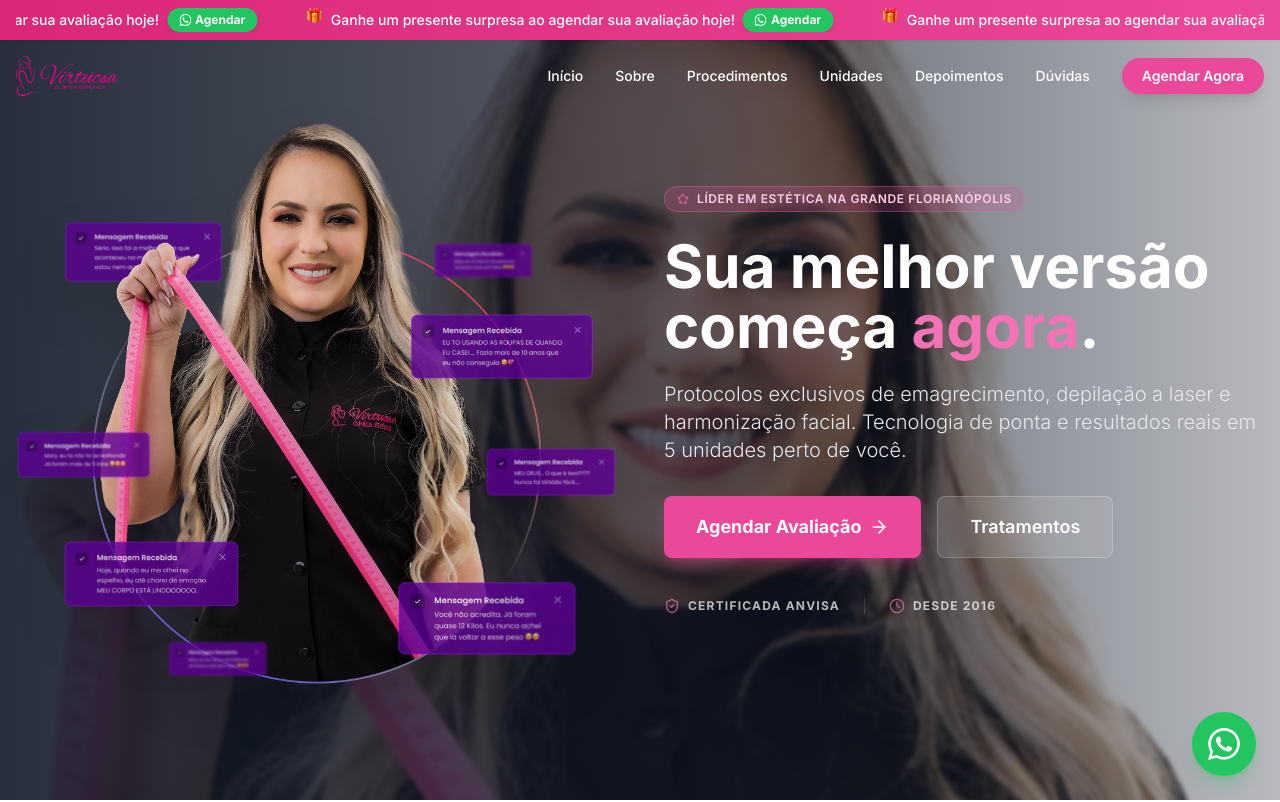
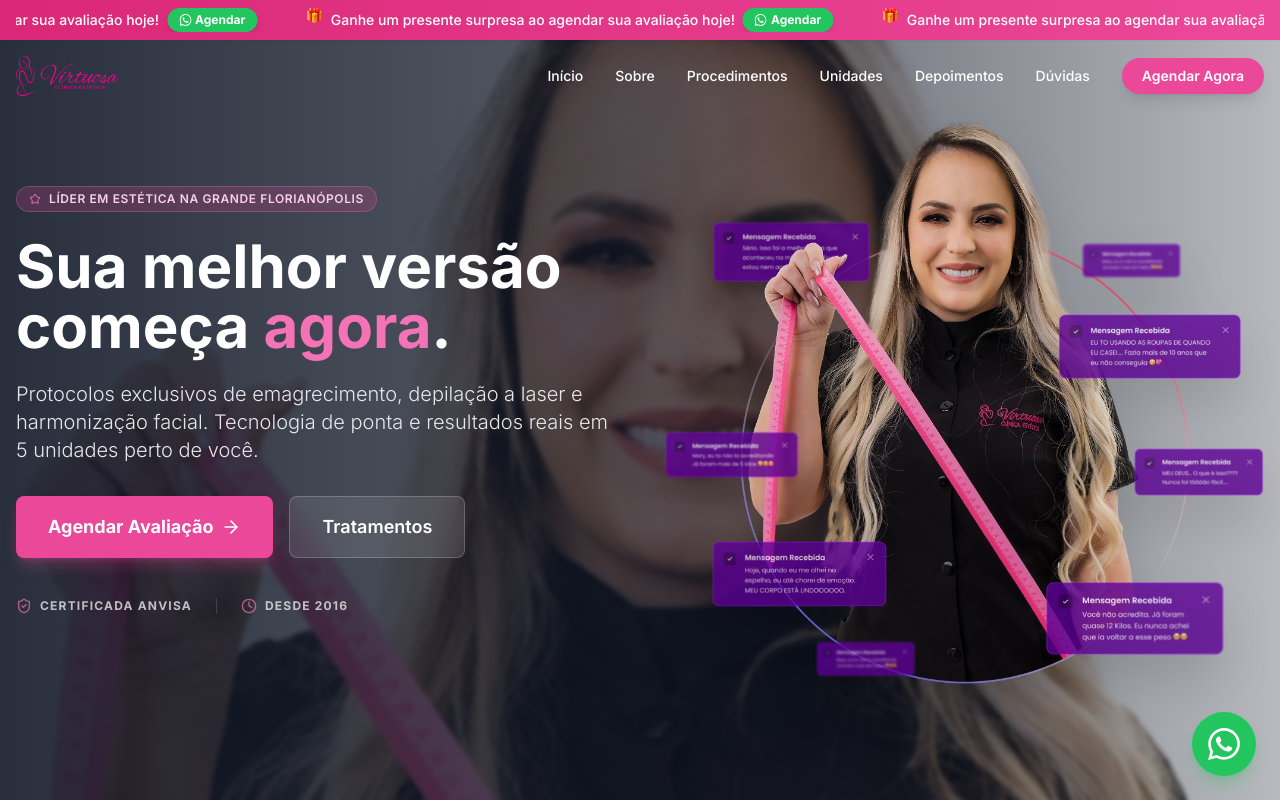
Before and after one commit to HenriqueHintz/clinica-virtuosa, a React (Vite) app: page / in a window 1280 px wide. Shown: the top 802 px of the page. Built offline with nearby package versions, Linux system fonts and the light colour scheme.

Commit message:
style: revert hero side image to the right side on desktop

```diff
--- a/components/Hero.tsx
+++ b/components/Hero.tsx
@@ -18,16 +18,7 @@
       {/* Content */}
       <div className="container mx-auto px-5 md:px-4 z-10 relative mt-20 md:mt-0">
         <div className="grid md:grid-cols-2 items-center gap-8 lg:gap-12">
-          {/* Desktop Only Side Image (Left Side) */}
-          <div className="hidden md:flex items-center justify-center relative h-full py-12 order-1 md:order-1">
-             <img
-               src="/assets/hero/hero-side.webp"
-               alt="Estética de Resultados"
-               className="relative z-10 w-full h-auto max-h-[75vh] object-contain drop-shadow-2xl rounded-2xl transform hover:scale-[1.02] transition-all duration-500"
-             />
-          </div>
-
-          <div className="max-w-2xl text-white order-2 md:order-2">
+          <div className="max-w-2xl text-white">
             <div className="inline-flex items-center gap-2 bg-brand-500/20 backdrop-blur-sm border border-brand-400/30 px-3 py-1 rounded-full text-brand-200 text-[10px] md:text-xs font-semibold mb-4 md:mb-6 uppercase tracking-wider">
               <Icons.Star className="w-3 h-3 text-brand-400" />
               Líder em Estética na Grande Florianópolis
@@ -72,6 +63,15 @@
               </div>
             </div>
           </div>
+
+          {/* Desktop Only Side Image (Right Side) */}
+          <div className="hidden md:flex items-center justify-center relative h-full py-12">
+             <img
+               src="/assets/hero/hero-side.webp"
+               alt="Estética de Resultados"
+               className="relative z-10 w-full h-auto max-h-[75vh] object-contain drop-shadow-2xl rounded-2xl transform hover:scale-[1.02] transition-all duration-500"
+             />
+          </div>
         </div>
       </div>
     </section>
```
